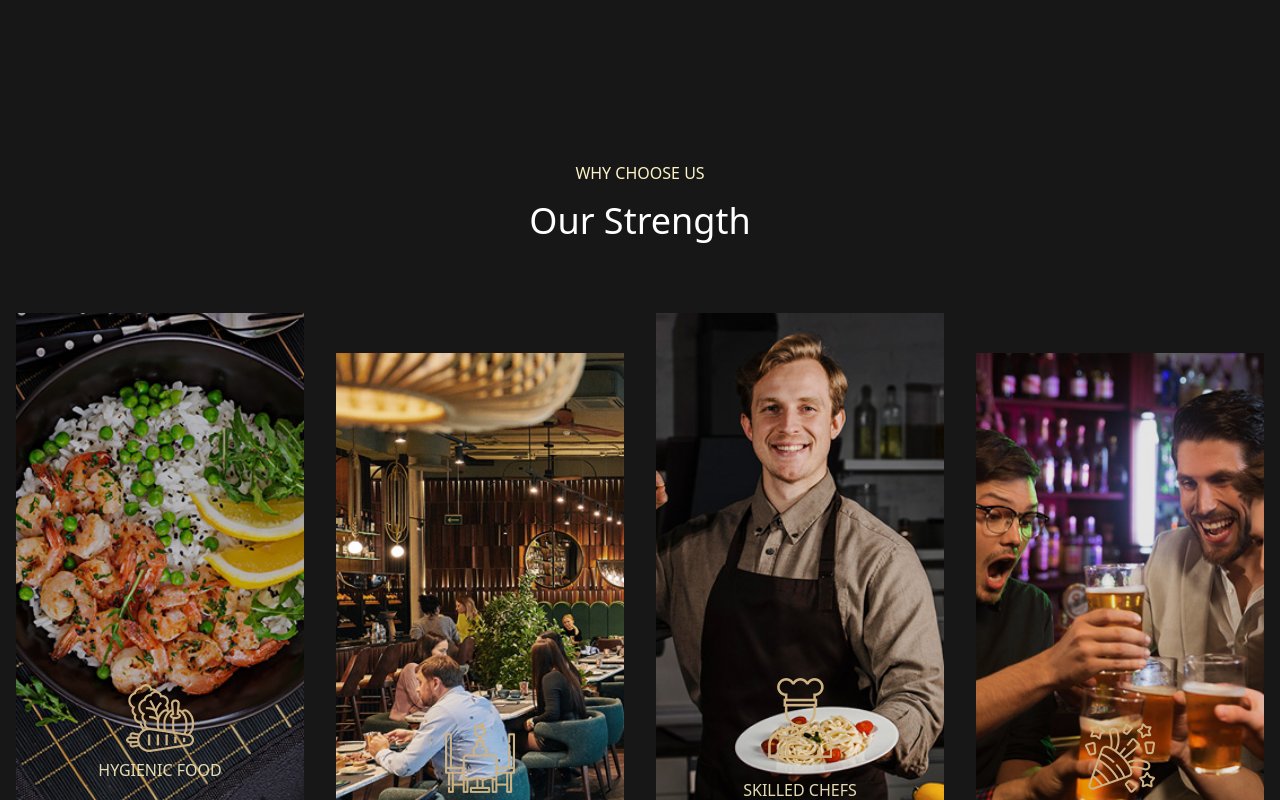
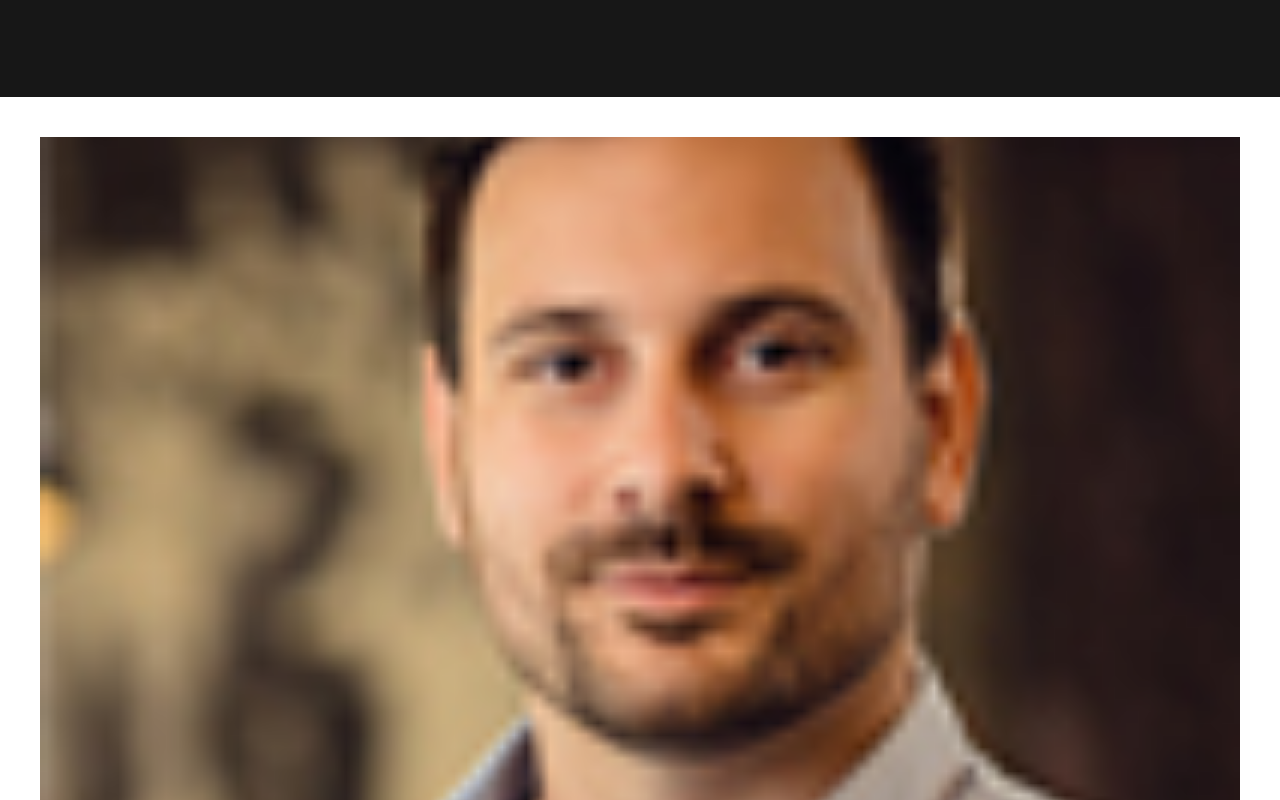
Before and after one commit to Monunagar11/Alpha-chef, a React (Vite) app: page /about in a window 1280 px wide. Shown: the part 4020-4820 px from the top of the page. Built offline with nearby package versions, Linux system fonts and the light colour scheme.

Commit message:
fev-icon added

```diff
--- a/index.html
+++ b/index.html
@@ -2,7 +2,7 @@
 <html lang="en">
   <head>
     <meta charset="UTF-8" />
-    <link rel="icon" type="image/svg+xml" href="/vite.svg" />
+    <link rel="icon" type="image/svg+xml" href="/fav-icon.jpeg" />
     <meta name="viewport" content="width=device-width, initial-scale=1.0" />
     <title>alpha-chef</title>
   </head>
--- /dev/null
+++ b/src/components/UI/Slider.jsx
@@ -0,0 +1,47 @@
+import React, { useEffect, useState } from 'react';
+import author1 from "../../assets/images/resource/author-thumb-1.jpg";
+import author2 from "../../assets/images/resource/author-thumb-2.jpg";
+import author3 from "../../assets/images/resource/author-thumb-3.jpg";
+
+function Slider() {
+    const [index, setIndex] = useState(0);
+
+    const images = [author1, author2, author3];
+
+    useEffect(()=>{
+        const interval = setInterval(()=>{
+
+            setIndex((prev)=>{
+ if(index == images.length-1){
+                setIndex(0);
+                return;
+            };
+            return prev+1;
+            })
+
+        },2000)
+
+        return ()=>{
+            clearInterval(interval)
+        }
+
+    },[index])
+
+
+  return (
+    <section className='h-lvh w-full'>
+        <div className='px-10 m-auto h-full w-full'>
+            <div className='h-full w-full my-10'>
+            <div className='h-full w-full flex justify-center items-center'>
+                <img src={images[index]} alt="" className='object-cover h-full w-full '/>
+            </div>
+
+            </div>
+
+        </div>
+
+    </section>
+  )
+}
+
+export default Slider;
--- a/src/pages/About/index.jsx
+++ b/src/pages/About/index.jsx
@@ -20,6 +20,7 @@ import WhyIcon3 from "../../assets/images/resource/why-icon-3.png";
 import WhyIcon4 from "../../assets/images/resource/why-icon-4.png";
 import AboutImg1 from "../../assets/images/resource/about-image-1.jpg";
 import AboutImg2 from "../../assets/images/resource/about-image-2.jpg";
+import Slider from "../../components/UI/Slider";
 
 function index() {
   return (
@@ -356,6 +357,8 @@ function index() {
         </div>
       </section>
 
+      <Slider />
+
       {/* Why Choose us */}
       <section className="w-full h-fit">
         <div className="m-auto py-16  w-full bg-neutral-900">
```
Also changed, not shown: public/fav-icon.jpeg (added).
